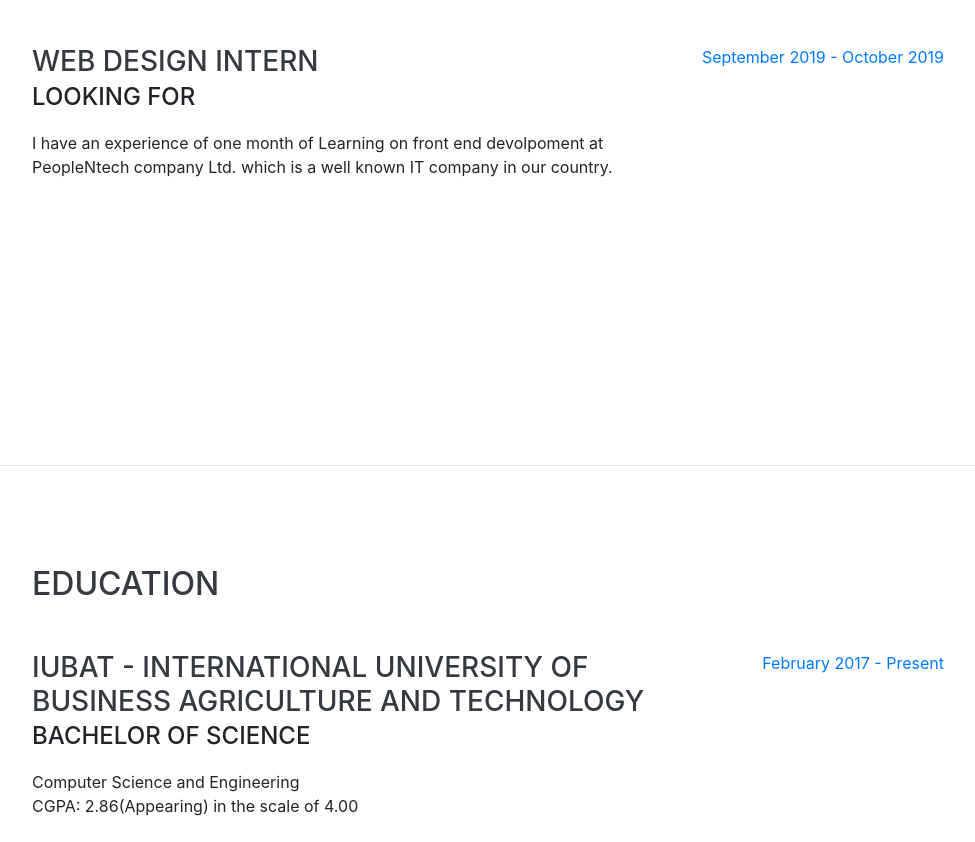
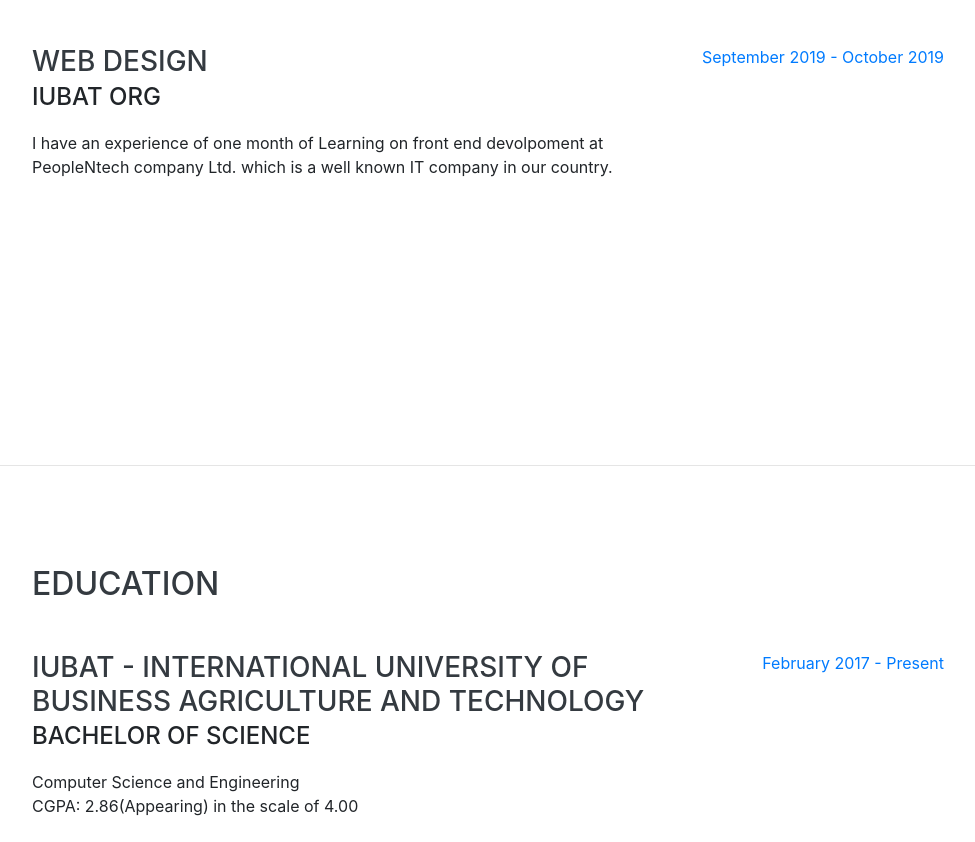
Before and after one commit to Himel-Sarker/Portfolio-master, a website with bundled scripts: page index.html in a window 1280 px wide. Shown: the part 1136-1978 px from the top of the page, without its empty margins (288-1263 px from the left). Built offline with nearby package versions, Linux system fonts and the light colour scheme; a web font is replaced by a local one.

Commit message:
Update index.html

```diff
--- a/index.html
+++ b/index.html
@@ -106,8 +106,8 @@
         </div>
 		<div class="resume-item d-flex flex-column flex-md-row justify-content-between">
           <div class="resume-content">
-            <h3 class="mb-0">Web Design Intern</h3>
-            <div class="subheading mb-3">Looking for</div>
+            <h3 class="mb-0">Web Design</h3>
+            <div class="subheading mb-3">IUBAT ORG</div>
             <p>I have an experience of one month of Learning on front end devolpoment at PeopleNtech company Ltd. which is a well known IT company in our country.</p>
           </div>
           <div class="resume-date text-md-right">
```
